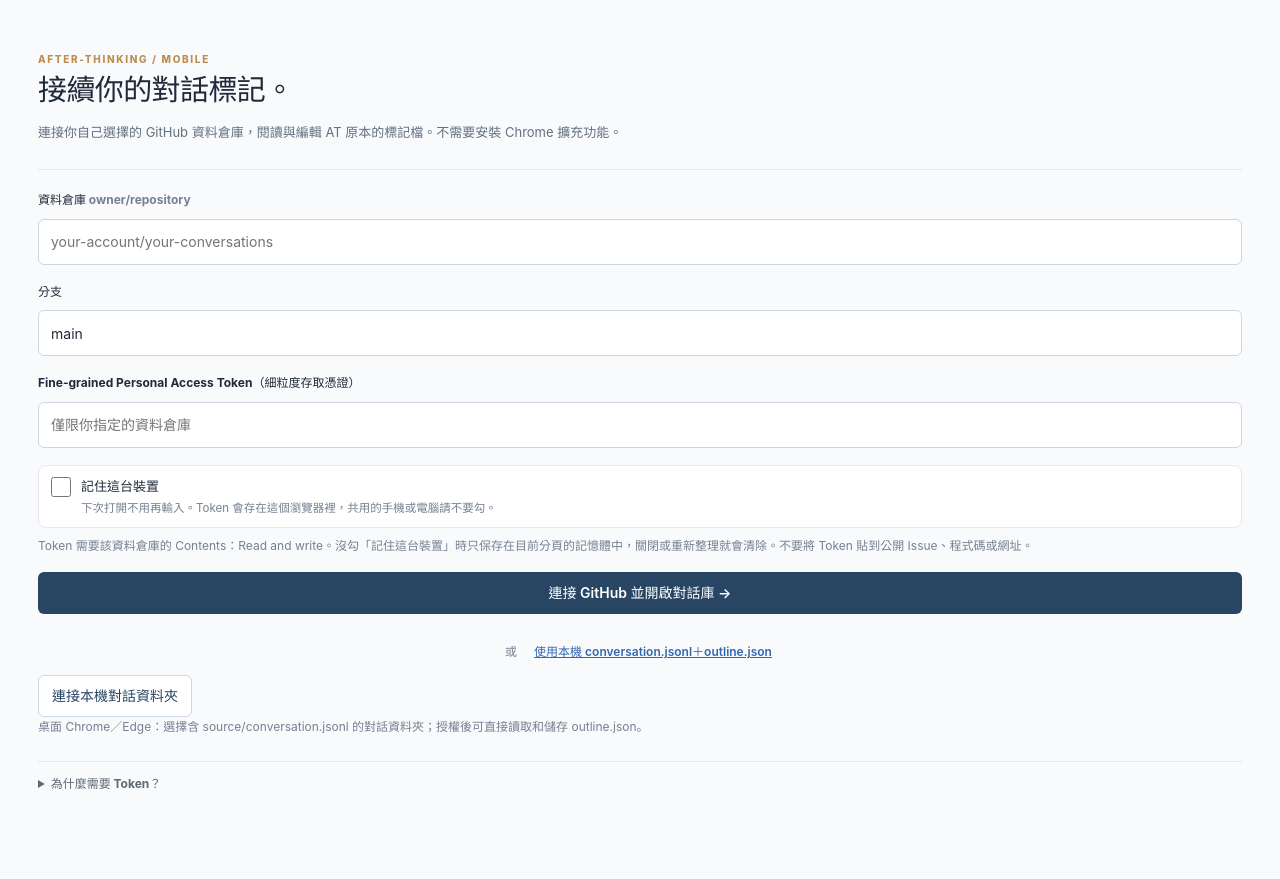
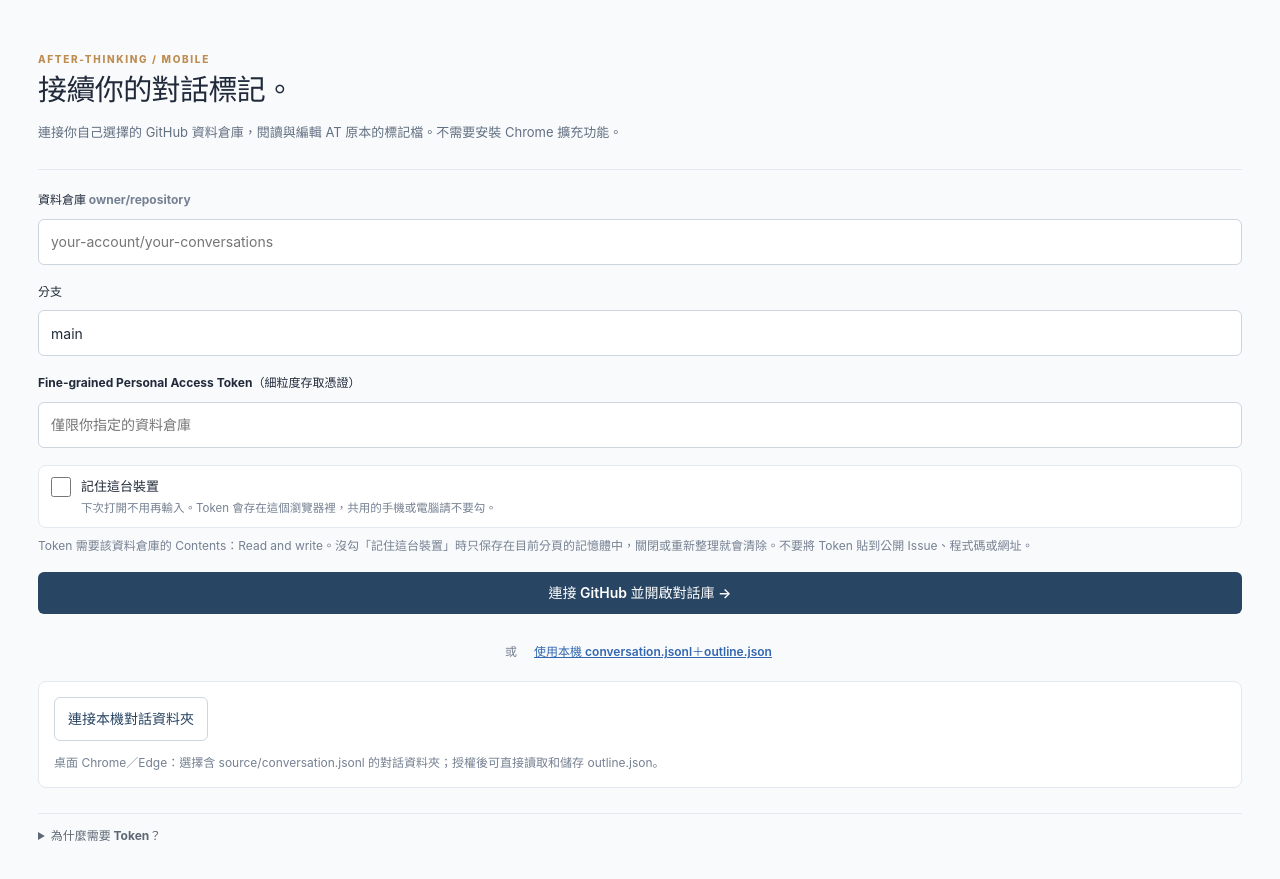
Before and after one commit to DaichiaYu/After-thinking, a browser extension: page apps/mobile-web/index.html in a window 1280 px wide. Shown: the part 57-936 px from the top of the page. Drawn offline with Linux system fonts and the light colour scheme.

Commit message:
style(web): accessible local-folder controls and touch targets

```diff
--- a/apps/mobile-web/style.css
+++ b/apps/mobile-web/style.css
@@ -152,3 +152,8 @@ input:focus,textarea:focus,select:focus{border-color:var(--accent);box-shadow:0
 }
 @media(min-width:1450px){#library-list{grid-template-columns:repeat(3,minmax(0,1fr))}}
 @media(max-width:999px){.reader-layout{display:block}}
+
+.folder-option{margin:16px 0 14px;padding:15px;border:1px solid var(--line);border-radius:8px;background:var(--paper)}
+.folder-option button{min-height:44px;margin:0 8px 8px 0}
+.folder-option p{margin:4px 0 0;line-height:1.6}
+.location-actions button{min-height:44px}
```
